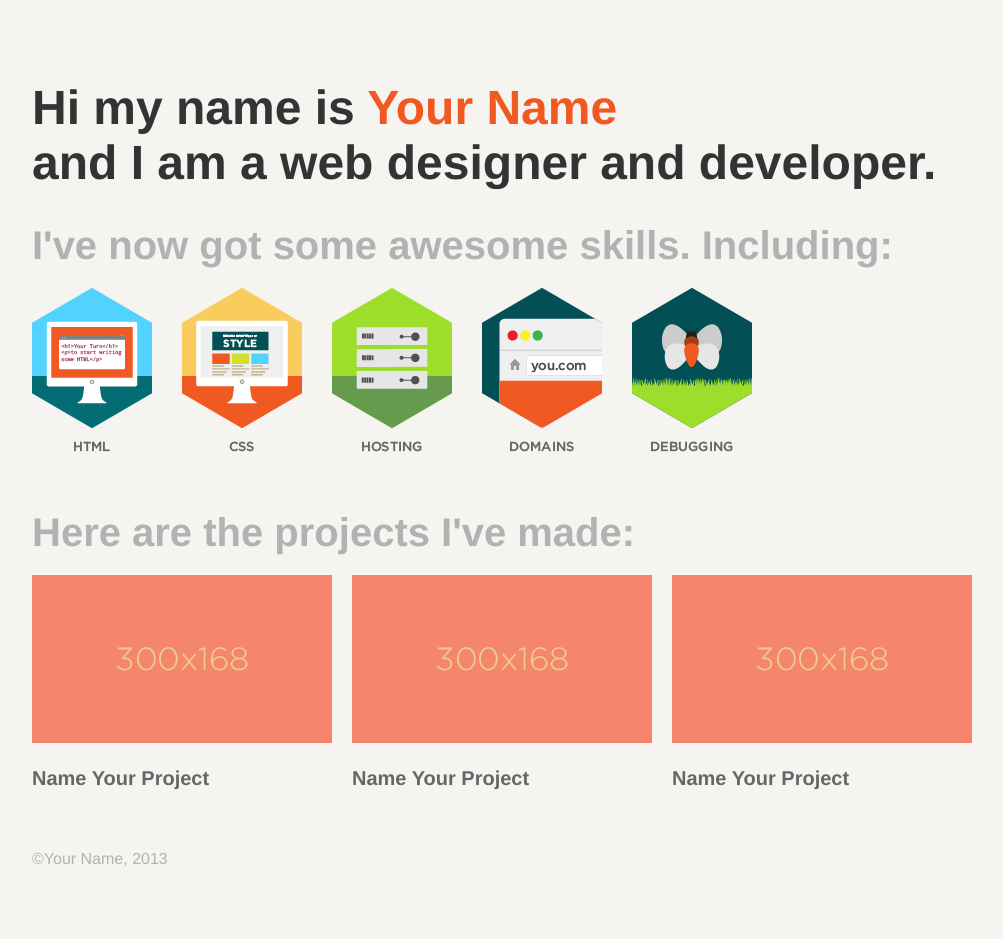
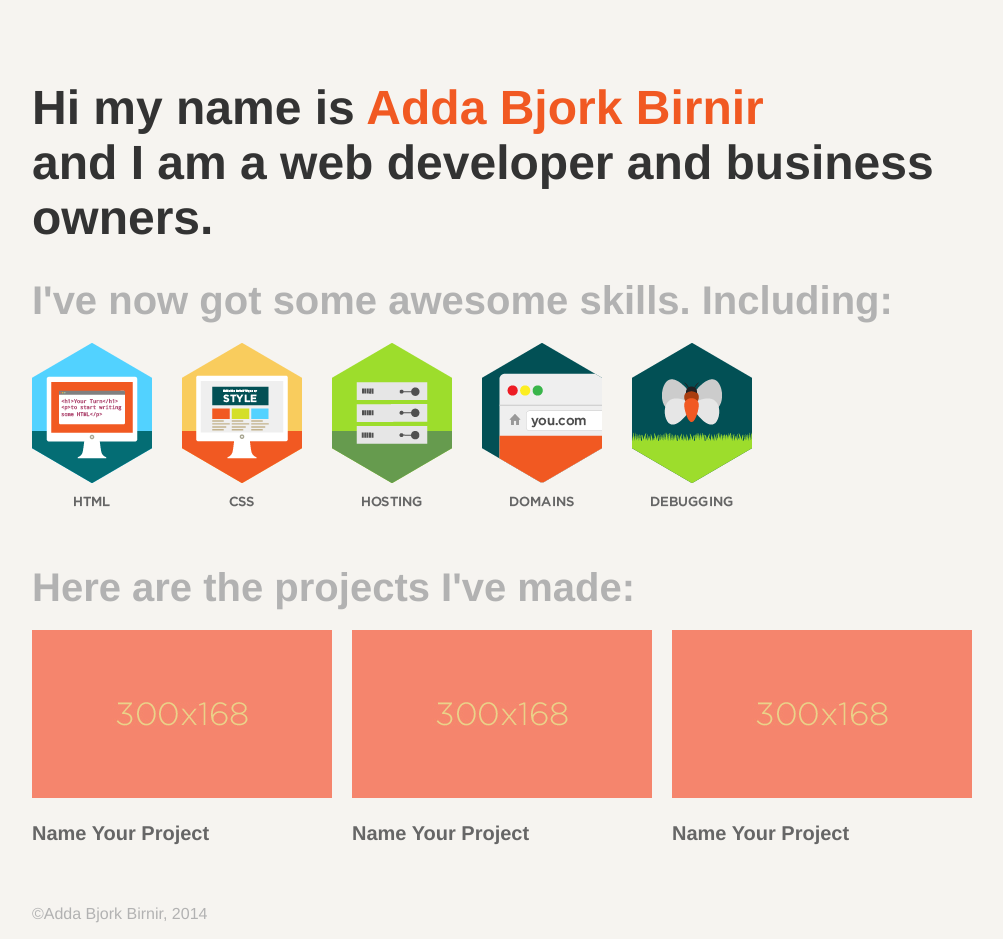
Before and after one commit to RandleTDBrowning/student-sites, a plain HTML site: page index.html in a window 1280 px wide. Shown: the whole page, without its empty margins (128-1131 px from the left). Before the commit the page ends 884 px from the top, so only its background shows below. Drawn offline with Linux system fonts and the light colour scheme.

Commit message:
making the site personal to me

```diff
--- a/index.html
+++ b/index.html
@@ -2,7 +2,7 @@
 <html>
 <head>
 <meta charset="utf-8">
-<title>Name Your Website</title>
+<title>Adda Bjork Birnir</title>
   <meta name="description" content="Flatiron School Skillcrush High School Coding School Student Website">
   <meta http-equiv="X-UA-Compatible" content="IE=edge,chrome=1">
   <link rel="stylesheet" type="text/css" href="style.css">
@@ -12,7 +12,7 @@
   <script src="js/libs/modernizr-1.7.min.js"></script>
 </head>
 <body id="container">
-	<h1>Hi my name is <span id="yourname">Your Name </span><br>and I am a web designer and developer.</h1>
+	<h1>Hi my name is <span id="yourname">Adda Bjork Birnir</span><br>and I am a web developer and business owners.</h1>
 
 	<h2>I've now got some awesome skills. Including:</h2>
 
@@ -40,6 +40,6 @@
 		<h3>Name Your Project</h3>
 	</div>
 
-	<p>&copy;Your Name, 2013</p>
+	<p>&copy;Adda Bjork Birnir, 2014</p>
 </body>
 </html>
```
